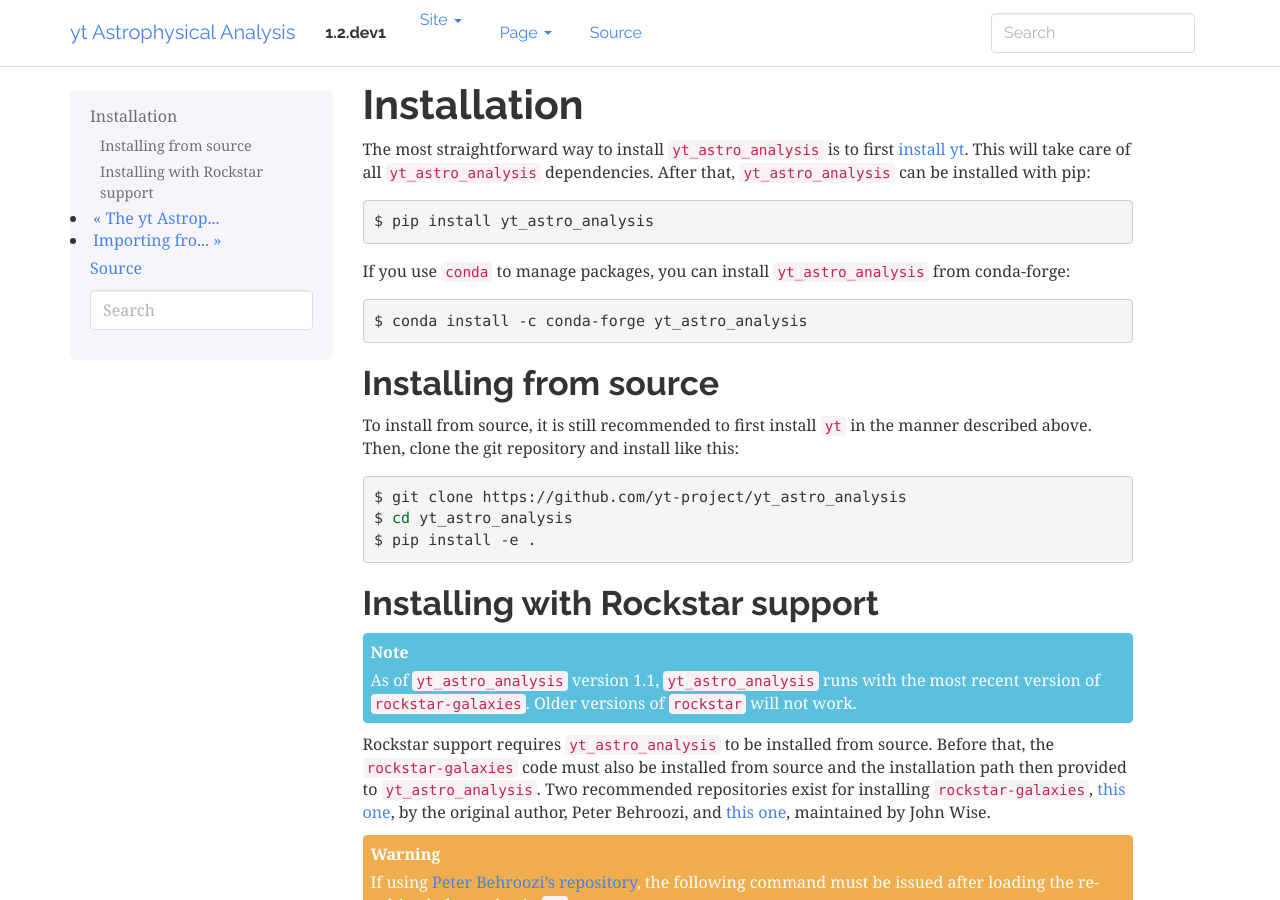
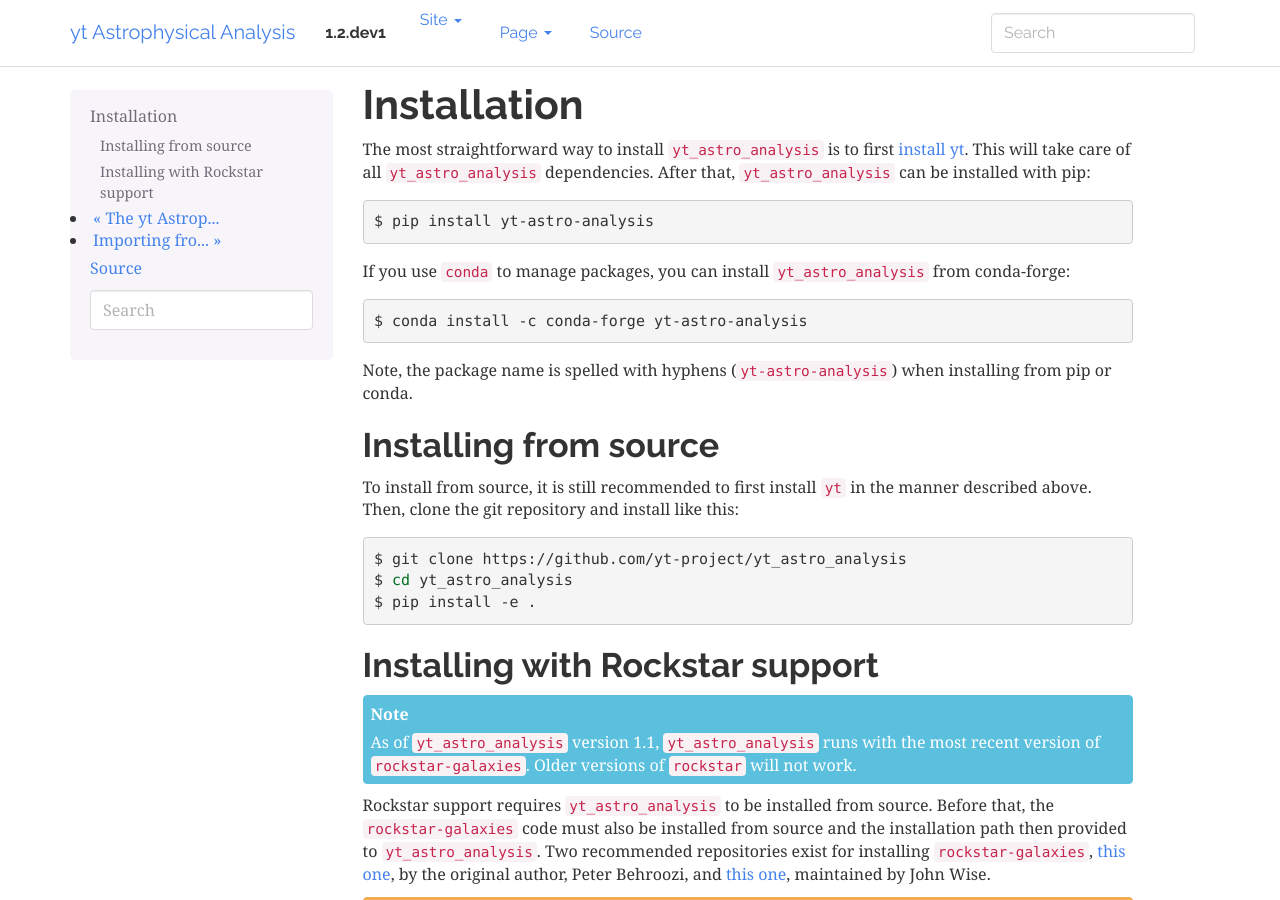
Before and after one commit to yt-project/yt_astro_analysis, a Sphinx documentation site: the page built from doc/source/Installation.rst, in a window 1280 px wide and 900 px high. Built offline with Sphinx 7.4.7, drawn with Linux system fonts in a browser that asks for light colours; formulas are drawn with MathJax 3.

Commit message:
Update package name for conda/pip installation.

```diff
--- a/doc/source/Installation.rst
+++ b/doc/source/Installation.rst
@@ -10,14 +10,17 @@ that, ``yt_astro_analysis`` can be installed with pip:
 
 .. code-block:: bash
 
-   $ pip install yt_astro_analysis
+   $ pip install yt-astro-analysis
 
 If you use ``conda`` to manage packages, you can install ``yt_astro_analysis``
 from conda-forge:
 
 .. code-block:: bash
 
-   $ conda install -c conda-forge yt_astro_analysis
+   $ conda install -c conda-forge yt-astro-analysis
+
+Note, the package name is spelled with hyphens (``yt-astro-analysis``)
+when installing from pip or conda.
 
 Installing from source
 ----------------------
```
Also changed, not shown: README.md (+6 -3 lines).
